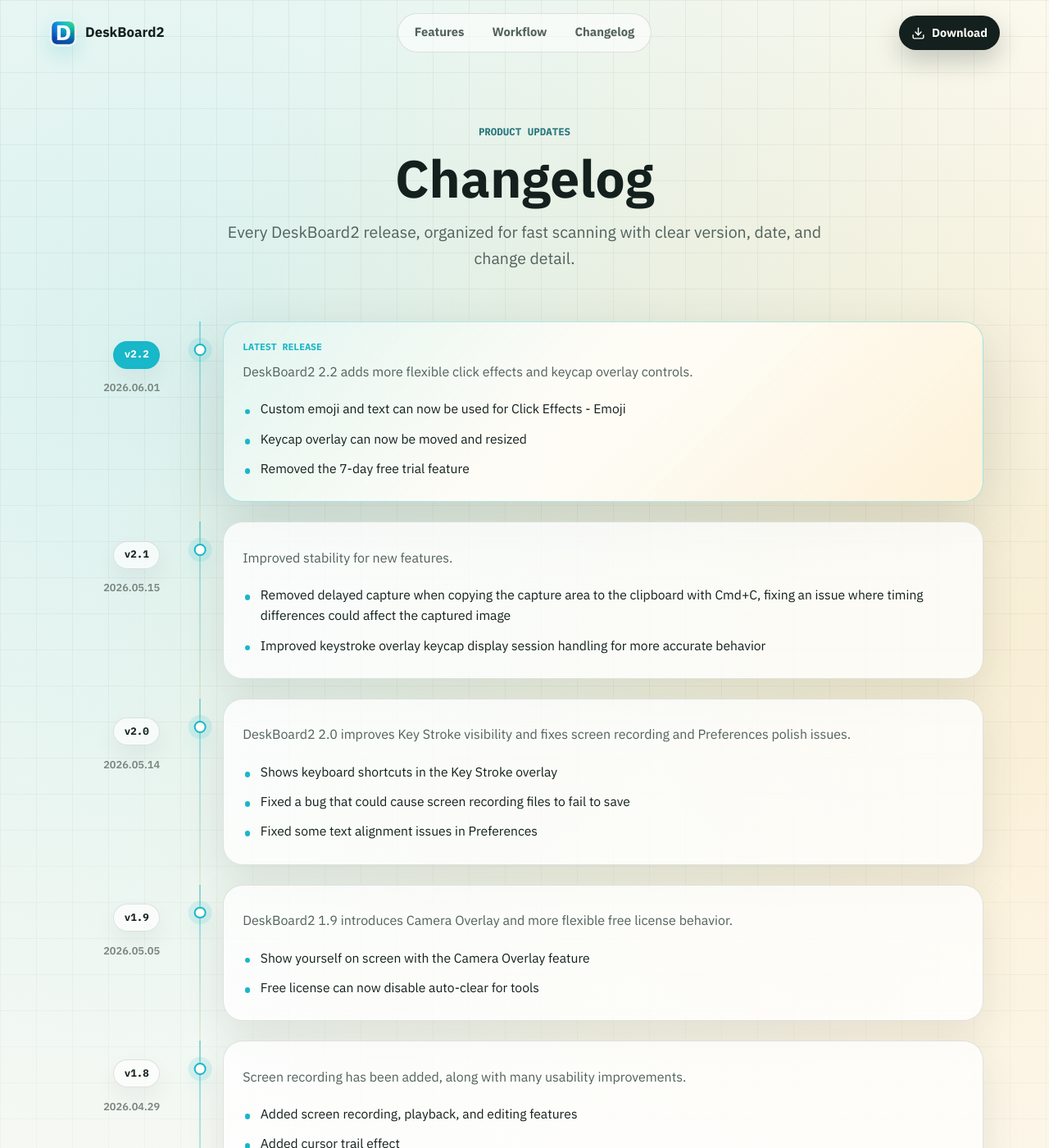
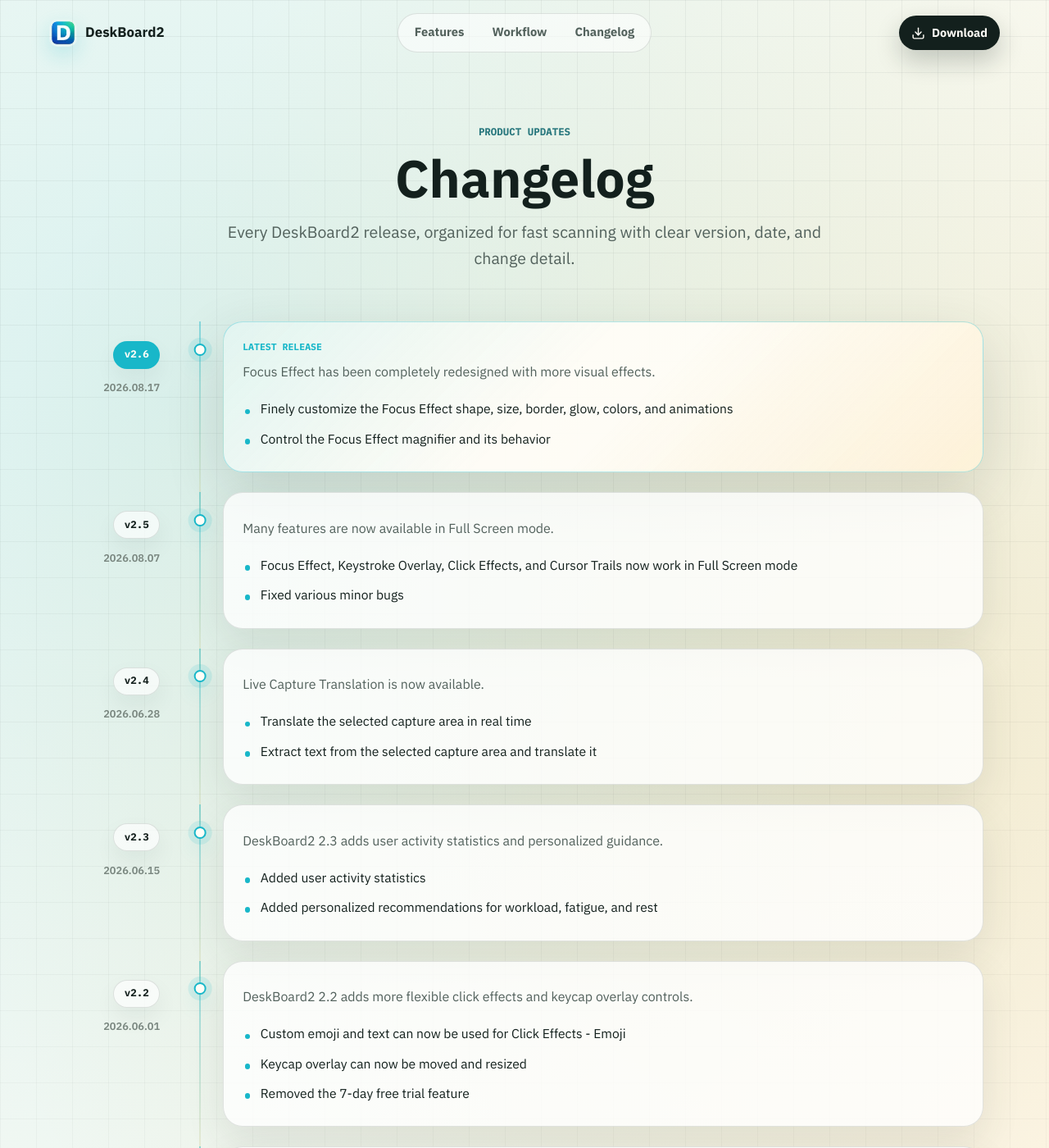
Before and after one commit to powerumc/deskboard2.github.io, a Jekyll site: the page built from pages/changelog/index.md, in a window 1280 px wide and 1400 px high. Shown: the whole window at 82% size. Built offline with Jekyll 4.4.1, drawn with Linux system fonts in a browser that asks for light colours; nearby versions of some CDN libraries.

Commit message:
릴리즈 노트 업데이트

```diff
--- a/_data/changelog.yml
+++ b/_data/changelog.yml
@@ -4,10 +4,38 @@ page:
   summary: Every DeskBoard2 release, organized for fast scanning with clear version, date, and change detail.
 
 releases:
+  - version: v2.6
+    date_iso: 2026-08-17
+    date_display: 2026.08.17
+    label: Latest release
+    description: Focus Effect has been completely redesigned with more visual effects.
+    changes:
+      - Finely customize the Focus Effect shape, size, border, glow, colors, and animations
+      - Control the Focus Effect magnifier and its behavior
+  - version: v2.5
+    date_iso: 2026-08-07
+    date_display: 2026.08.07
+    description: Many features are now available in Full Screen mode.
+    changes:
+      - Focus Effect, Keystroke Overlay, Click Effects, and Cursor Trails now work in Full Screen mode
+      - Fixed various minor bugs
+  - version: v2.4
+    date_iso: 2026-06-28
+    date_display: 2026.06.28
+    description: Live Capture Translation is now available.
+    changes:
+      - Translate the selected capture area in real time
+      - Extract text from the selected capture area and translate it
+  - version: v2.3
+    date_iso: 2026-06-15
+    date_display: 2026.06.15
+    description: DeskBoard2 2.3 adds user activity statistics and personalized guidance.
+    changes:
+      - Added user activity statistics
+      - Added personalized recommendations for workload, fatigue, and rest
   - version: v2.2
     date_iso: 2026-06-01
     date_display: 2026.06.01
-    label: Latest release
     description: DeskBoard2 2.2 adds more flexible click effects and keycap overlay controls.
     changes:
       - Custom emoji and text can now be used for Click Effects - Emoji
```
Also changed, not shown: _includes/features.html (+121 -125 lines), src/styles.css (+43 -1 lines), assets/tailwind.css, images/camera-overlay-feature.jpg (added).
